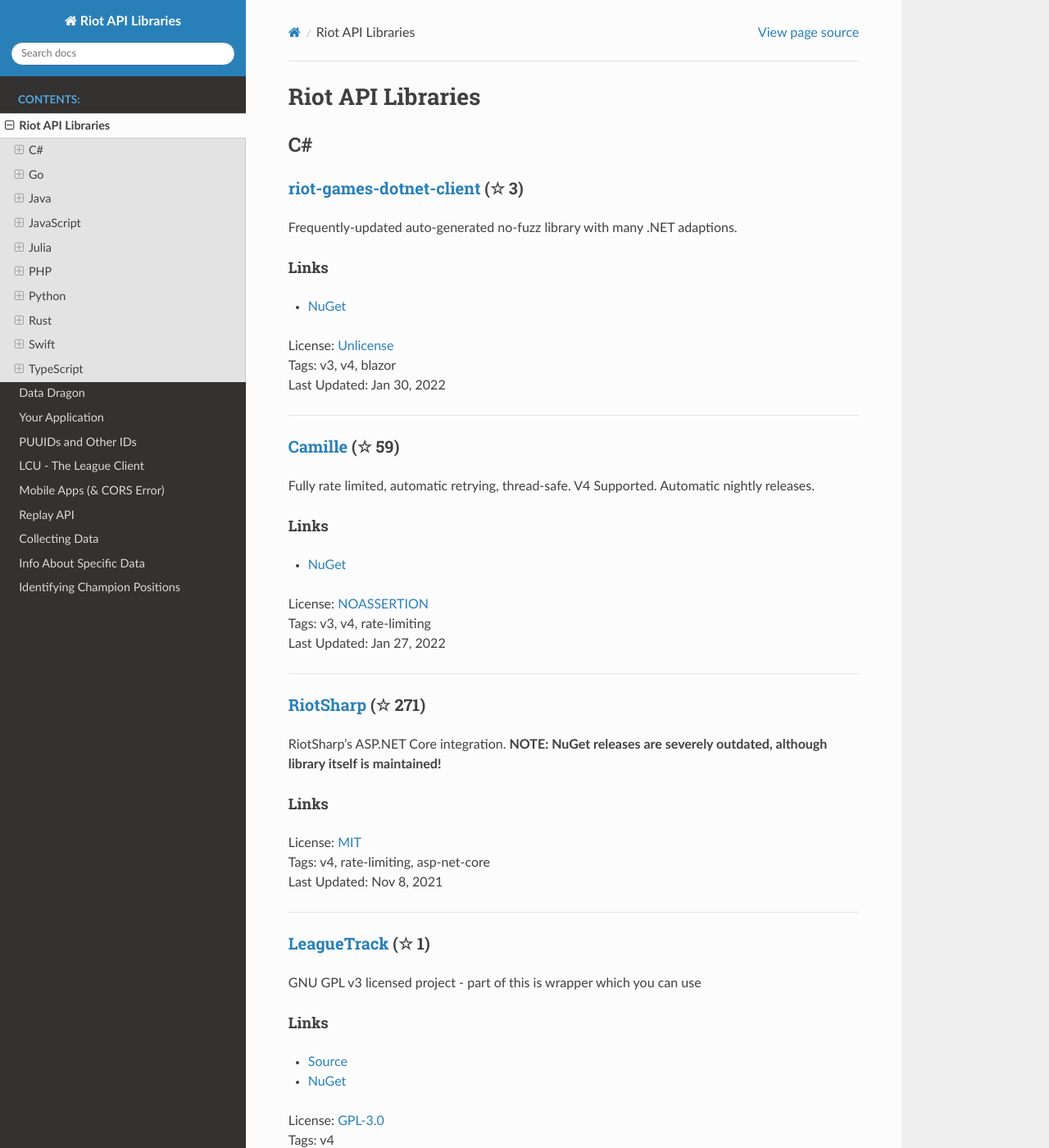
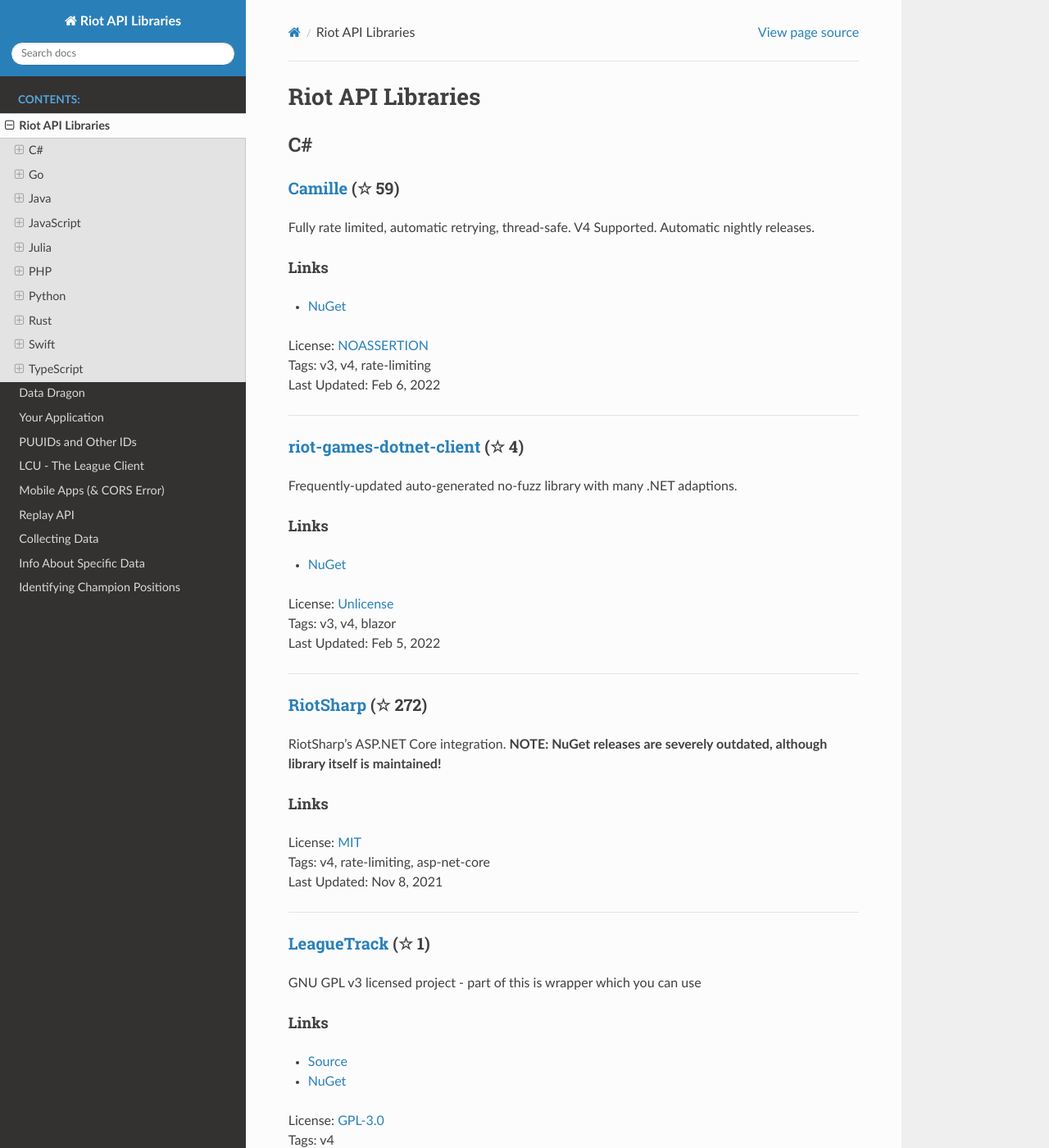
Before and after one commit to WxWatch/riot-api-libraries, a Sphinx documentation site: the page built from docs/libraries.rst, in a window 1280 px wide and 1400 px high. Shown: the whole window at 82% size. Built offline with Sphinx 7.4.7 and the Read the Docs theme 2.0.0, drawn with Linux system fonts in a browser that asks for light colours; pages that are not in the unit, such as notebooks, are missing from menus; some of the changed text lies outside the part shown.

```diff
--- a/docs/libraries.rst
+++ b/docs/libraries.rst
@@ -3,21 +3,6 @@ Riot API Libraries
 
 C#
 ------------------------------------------
-
-`riot-games-dotnet-client <https://github.com/mikaeldui/riot-games-dotnet-client>`_ (☆ 3)
-~~~~~~~~~~~~~~~~~~~~~~~~~~~~~~~~~~~~~~~~~~~~~~~~~~~~~~~~~~~~~~~~~~~~~~~~~~~~~~~~~~~~~~~~~~~~~~~~~~~~
-
-Frequently-updated auto-generated no-fuzz library with many .NET adaptions.
-
-Links
-::::::::::::::::
-
-- `NuGet <https://www.nuget.org/packages/MikaelDui.RiotGames.Client>`_
-| License: `Unlicense <http://choosealicense.com/licenses/unlicense>`_
-| Tags: v3, v4, blazor
-| Last Updated: Jan 30, 2022
-
------------------
 
 `Camille <https://github.com/MingweiSamuel/Camille>`_ (☆ 59)
 ~~~~~~~~~~~~~~~~~~~~~~~~~~~~~~~~~~~~~~~~~~~~~~~~~~~~~~~~~~~~~~~~~~~~~~~~~~~~~~~~~~~~~~~~~~~~~~~~~~~~
@@ -30,11 +15,26 @@ Links
 - `NuGet <https://www.nuget.org/packages/MingweiSamuel.Camille/>`_
 | License: `NOASSERTION <http://choosealicense.com/licenses/other>`_
 | Tags: v3, v4, rate-limiting
-| Last Updated: Jan 27, 2022
+| Last Updated: Feb 6, 2022
 
 -----------------
 
-`RiotSharp <https://github.com/BenFradet/RiotSharp>`_ (☆ 271)
+`riot-games-dotnet-client <https://github.com/mikaeldui/riot-games-dotnet-client>`_ (☆ 4)
+~~~~~~~~~~~~~~~~~~~~~~~~~~~~~~~~~~~~~~~~~~~~~~~~~~~~~~~~~~~~~~~~~~~~~~~~~~~~~~~~~~~~~~~~~~~~~~~~~~~~
+
+Frequently-updated auto-generated no-fuzz library with many .NET adaptions.
+
+Links
+::::::::::::::::
+
+- `NuGet <https://www.nuget.org/packages/MikaelDui.RiotGames.Client>`_
+| License: `Unlicense <http://choosealicense.com/licenses/unlicense>`_
+| Tags: v3, v4, blazor
+| Last Updated: Feb 5, 2022
+
+-----------------
+
+`RiotSharp <https://github.com/BenFradet/RiotSharp>`_ (☆ 272)
 ~~~~~~~~~~~~~~~~~~~~~~~~~~~~~~~~~~~~~~~~~~~~~~~~~~~~~~~~~~~~~~~~~~~~~~~~~~~~~~~~~~~~~~~~~~~~~~~~~~~~
 
 RiotSharp's ASP.NET Core integration. **NOTE: NuGet releases are severely outdated, although library itself is maintained!**
@@ -96,7 +96,7 @@ Links
 
 | License: `Apache-2.0 <http://choosealicense.com/licenses/apache-2.0>`_
 | Tags: v4
-| Last Updated: Jan 30, 2022
+| Last Updated: Feb 2, 2022
 
 -----------------
 
@@ -120,7 +120,7 @@ Links
 JavaScript
 ------------------------------------------
 
-`riot-api <https://github.com/fightmegg/riot-api>`_ (☆ 30)
+`riot-api <https://github.com/fightmegg/riot-api>`_ (☆ 31)
 ~~~~~~~~~~~~~~~~~~~~~~~~~~~~~~~~~~~~~~~~~~~~~~~~~~~~~~~~~~~~~~~~~~~~~~~~~~~~~~~~~~~~~~~~~~~~~~~~~~~~
 
 Fully featured Riot API client
@@ -131,11 +131,11 @@ Links
 - `npm <https://www.npmjs.com/package/@fightmegg/riot-api>`_
 | License: `MIT <http://choosealicense.com/licenses/mit>`_
 | Tags: v4, rate-limiting, caching
-| Last Updated: Jan 28, 2022
+| Last Updated: Feb 2, 2022
 
 -----------------
 
-`twisted <https://github.com/Sansossio/twisted>`_ (☆ 56)
+`twisted <https://github.com/Sansossio/twisted>`_ (☆ 58)
 ~~~~~~~~~~~~~~~~~~~~~~~~~~~~~~~~~~~~~~~~~~~~~~~~~~~~~~~~~~~~~~~~~~~~~~~~~~~~~~~~~~~~~~~~~~~~~~~~~~~~
 
 Fetching riot games api data
@@ -327,14 +327,14 @@ Links
 ::::::::::::::::
 
 - `PyPi <https://pypi.org/project/pyot/>`_
-- `Documentation <https://paaksing.github.io/Pyot/>`_
+- `Documentation <https://pyot.paaksing.com/>`_
 | License: `MIT <http://choosealicense.com/licenses/mit>`_
 | Tags: v4, rate-limiting, asyncio, django, lol, lor, tft, val
-| Last Updated: Jan 20, 2022
+| Last Updated: Feb 4, 2022
 
 -----------------
 
-`cassiopeia <https://github.com/meraki-analytics/cassiopeia>`_ (☆ 397)
+`cassiopeia <https://github.com/meraki-analytics/cassiopeia>`_ (☆ 401)
 ~~~~~~~~~~~~~~~~~~~~~~~~~~~~~~~~~~~~~~~~~~~~~~~~~~~~~~~~~~~~~~~~~~~~~~~~~~~~~~~~~~~~~~~~~~~~~~~~~~~~
 
 Cassiopeia takes care of all the details for you so you can focus on building your application
```
Also changed, not shown: other parts of docs/libraries.rst (+9 -9 lines).
